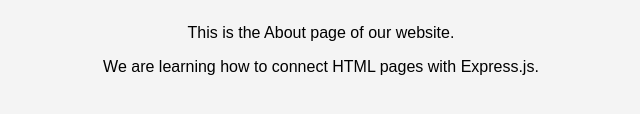
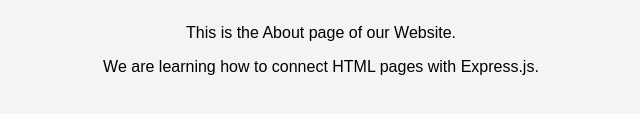
Before and after one commit to Rudransh-Gupta0304/BACK_END_FSD, a website: page Express HTML/Pages/about.html in a window 1280 px wide. Shown: the part 206-320 px from the top of the page, 319-959 px from the left. Drawn offline with Linux system fonts and the light colour scheme.

Commit message:
About.Html

```diff
--- a/Express HTML/Pages/about.html
+++ b/Express HTML/Pages/about.html
@@ -52,7 +52,7 @@
         <h1>About Us</h1>
 
         <p>
-            This is the About page of our website.
+            This is the About page of our Website.
         </p>
 
         <p>
```
